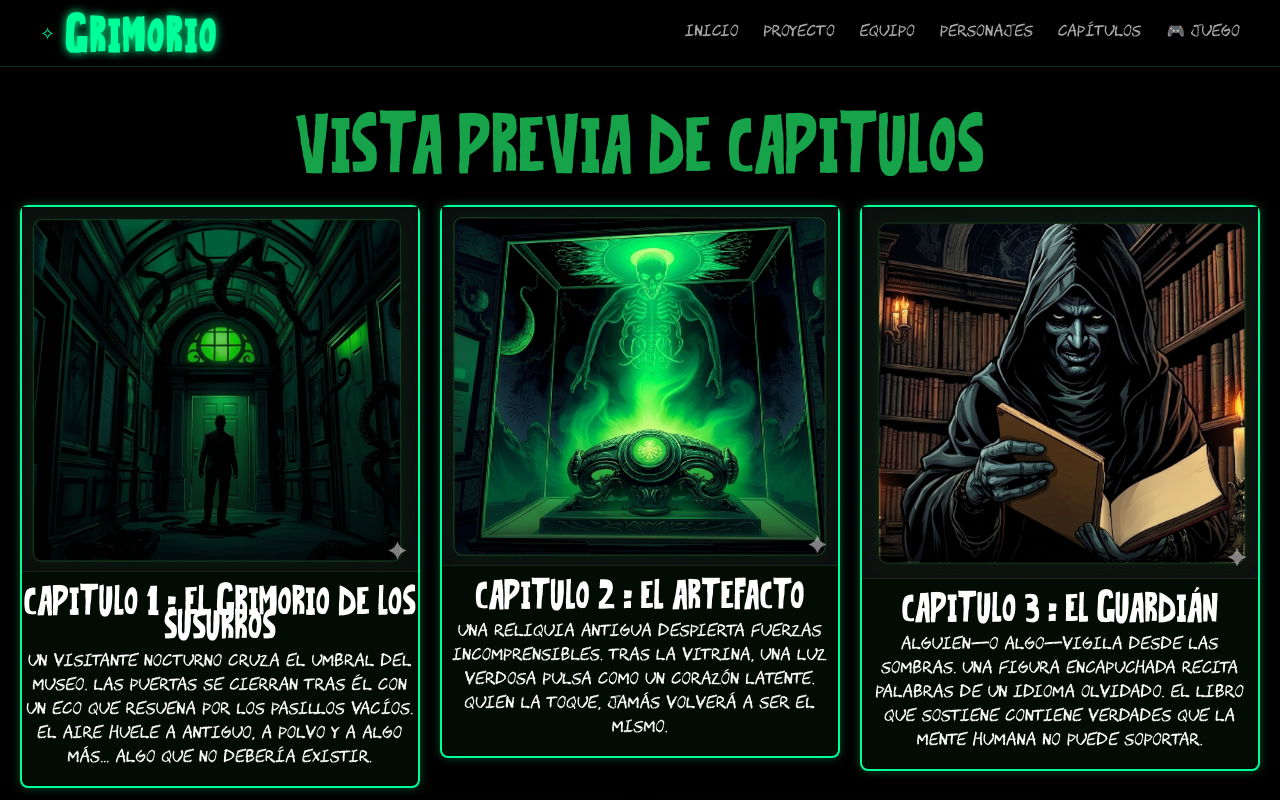
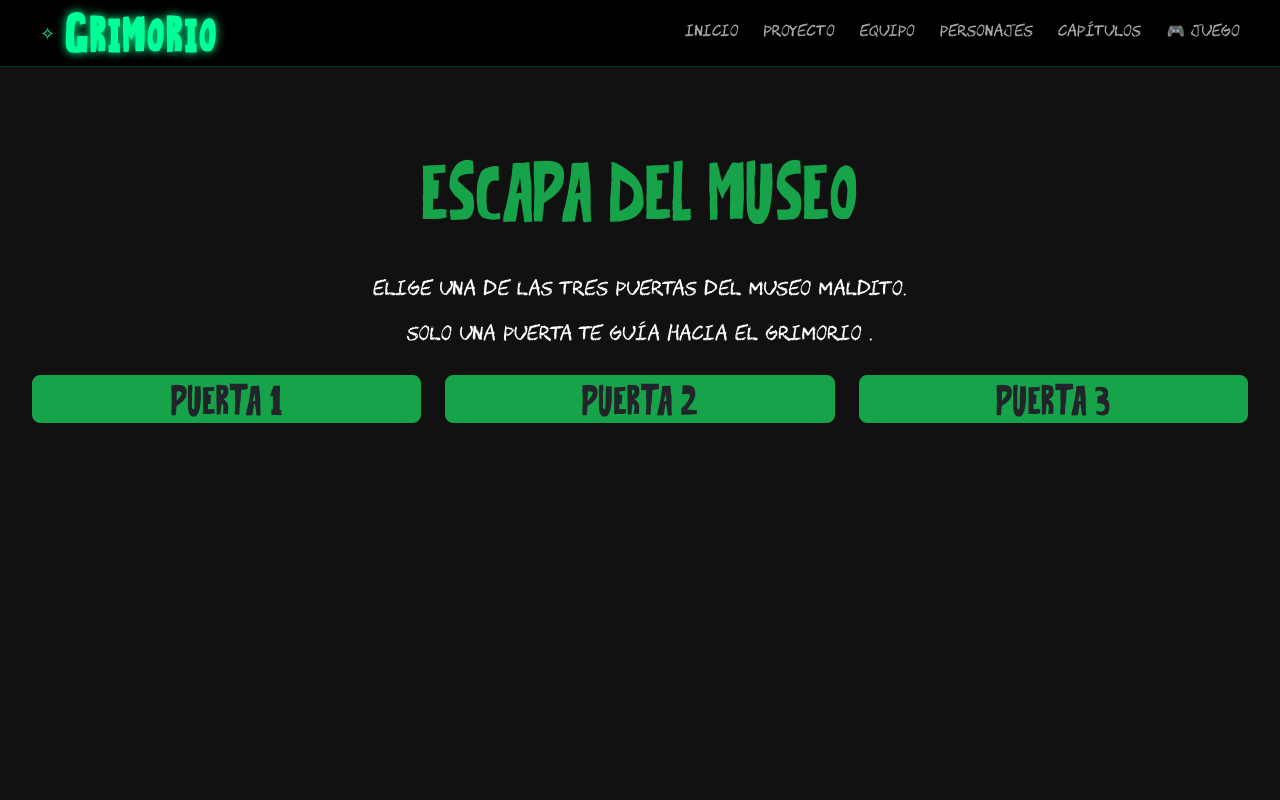
Before and after one commit to Yamile0712/Proyecto_Grimorio, a React (Vite) app: page /juego in a window 1280 px wide. Shown: the top 800 px of the page. Built offline with nearby package versions, Linux system fonts and the light colour scheme.

Commit message:
se agrego juego

```diff
--- a/src/App.jsx
+++ b/src/App.jsx
@@ -3,12 +3,14 @@ import { BrowserRouter, Routes, Route } from "react-router-dom";
 
 import { Header } from "./components/Header";
 import "./App.css";
+import "./style/css.css";
 import { Grimorio } from "./pages/Grimorio";
 import { Proyecto } from "./pages/Proyecto";
 import { Inspiracion } from "./pages/Inspiracion";
 import { Nosotras } from "./pages/Nosotras";
 import { Personajes } from "./pages/Personajes";
 import { Capitulos } from "./pages/Capitulos";
+import Juego from "./pages/juego";
 import { Footer } from "./pages/Footer";
 
 
@@ -23,7 +25,7 @@ const App = () => {
         <Route path="/equipo" element={<Nosotras />} />
         <Route path="/personajes" element={<Personajes />} />
         <Route path="/capitulos" element={<Capitulos />} />
-        <Route path="/juego" element={<Capitulos />} />
+        <Route path="/juego" element={<Juego />} />
       </Routes>
       <Footer />
     </BrowserRouter>
--- a/src/pages/Grimorio.jsx
+++ b/src/pages/Grimorio.jsx
@@ -1,8 +1,10 @@
 import React, { useState } from "react";
+import { useNavigate } from "react-router-dom";
 import "../style/css.css";
 
 export const Grimorio = () => {
     const [showVideo, setShowVideo] = useState(false);
+    const navigate = useNavigate();
 
     return (
         <>
@@ -28,7 +30,7 @@ export const Grimorio = () => {
                     <button type="button" className="btn btn-primary btn-lg" style={{
                         backgroundColor: '#16a34a',
                         borderColor: '#16a34a', fontFamily: 'titulo'
-                    }} onClick={() => document.getElementById('capitulos').scrollIntoView({ behavior: 'smooth' })}>COMENZAR AVENTURA</button>
+                    }} onClick={() => navigate('/capitulos')}>COMENZAR AVENTURA</button>
 
                     <button type="button" className="btn btn-primary btn-lg" style={{
                         backgroundColor:
@@ -52,7 +54,7 @@ export const Grimorio = () => {
                                 <iframe
                                     width="100%"
                                     height="400"
-                                    src="https://www.youtube.com/embed/dQw4w9WgXcQ"  // Placeholder: reemplaza con la URL real del video
+                                    src="https://youtu.be/Jek5K3xqEFE?si=Df8rthaf7xyWzZpT"  // Placeholder: reemplaza con la URL real del video
                                     title="Avance"
                                     frameBorder="0"
                                     allow="accelerometer; autoplay; clipboard-write; encrypted-media; gyroscope; picture-in-picture"
--- /dev/null
+++ b/src/pages/juego.jsx
@@ -0,0 +1,82 @@
+import React, { useState } from "react";
+import "../style/css.css";
+
+const Juego = () => {
+    const [correctDoor, setCorrectDoor] = useState(() => Math.ceil(Math.random() * 3));
+    const [selectedDoor, setSelectedDoor] = useState(null);
+    const [result, setResult] = useState(null);
+    const [attempts, setAttempts] = useState(0);
+
+    const pickDoor = (door) => {
+        if (result) return;
+        setSelectedDoor(door);
+        setAttempts((value) => value + 1);
+
+        if (door === correctDoor) {
+            setResult("victoria");
+        } else {
+            setResult("derrota");
+        }
+    };
+
+    const restart = () => {
+        setCorrectDoor(Math.ceil(Math.random() * 3));
+        setSelectedDoor(null);
+        setResult(null);
+        setAttempts(0);
+    };
+
+    return (
+        <div id="juego" style={{ backgroundColor: '#111111', padding: '50px 20px', minHeight: '100vh', textAlign: 'center' }}>
+            <div className="container text-center py-5">
+                <h1 style={{ color: "#16a34a", fontFamily: "titulo", marginBottom: "1rem" }}>
+                 ESCAPA DEL MUSEO
+                </h1>
+                <br />
+                <br />
+                <p style={{ color: "white", fontFamily: "parrafos", fontSize: "1.2rem" }}>
+                    Elige una de las tres puertas del museo maldito.</p>
+                    <p style={{ color: "white", fontFamily: "parrafos", fontSize: "1.2rem" }}>
+                        Solo una puerta te guía hacia el Grimorio .</p>
+
+                <div className="row justify-content-center mt-4">
+                    {[1, 2, 3].map((door) => (
+                        <div key={door} className="col-12 col-md-4 mb-3">
+                            <button
+                                type="button"
+                                className="btn btn-lg w-100"
+                                style={{
+                                    backgroundColor: selectedDoor === door ? "#155724" : "#16a34a",
+                                    borderColor: "#16a34a",
+                                    fontFamily: "titulo",
+                                }}
+                                onClick={() => pickDoor(door)}
+                            >
+                                PUERTA {door}
+                            </button>
+                        </div>
+                    ))}
+                </div>
+
+                {result && (
+                    <div className="mt-4 p-4 rounded" style={{ backgroundColor: "rgba(255,255,255,0.08)" }}>
+                        <h2 style={{ color: result === "victoria" ? "#16a34a" : "#e3342f" }}>
+                            {result === "victoria" ? "¡Has encontrado el Grimorio!" : "Has caído en una trampa infernal..."}
+                        </h2>
+                        <p style={{ color: "white", fontFamily: "parrafos" }}>
+                            {result === "victoria"
+                                ? `Seleccionaste la puerta ${selectedDoor} y escapaste del museo.`
+                                : `La puerta ${selectedDoor} te llevó a un pasillo maldito. Intenta de nuevo.`}
+                        </p>
+                        <p style={{ color: "white", fontFamily: "parrafos" }}>Intentos: {attempts}</p>
+                        <button type="button" className="btn btn-secondary" onClick={restart}>
+                            Reiniciar juego
+                        </button>
+                    </div>
+                )}
+            </div>
+        </div>
+    );
+};
+
+export default Juego;
```
